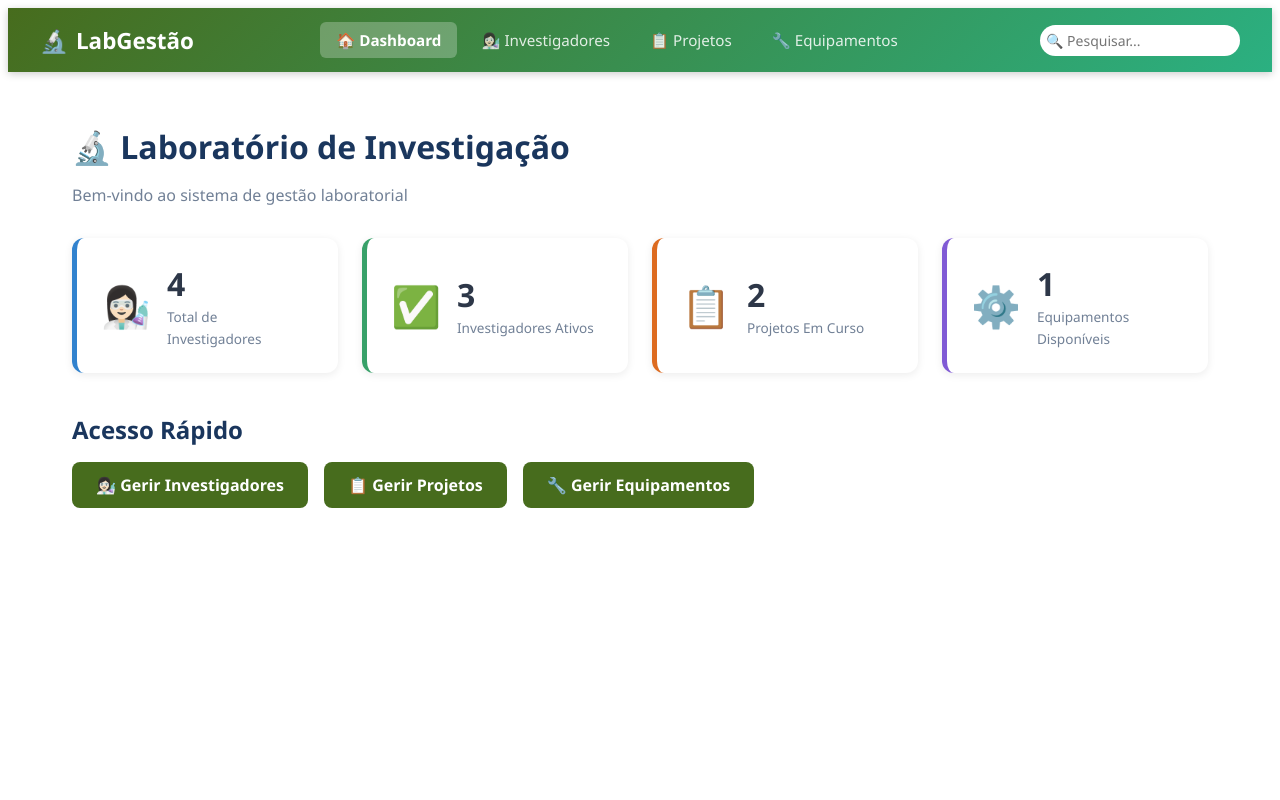
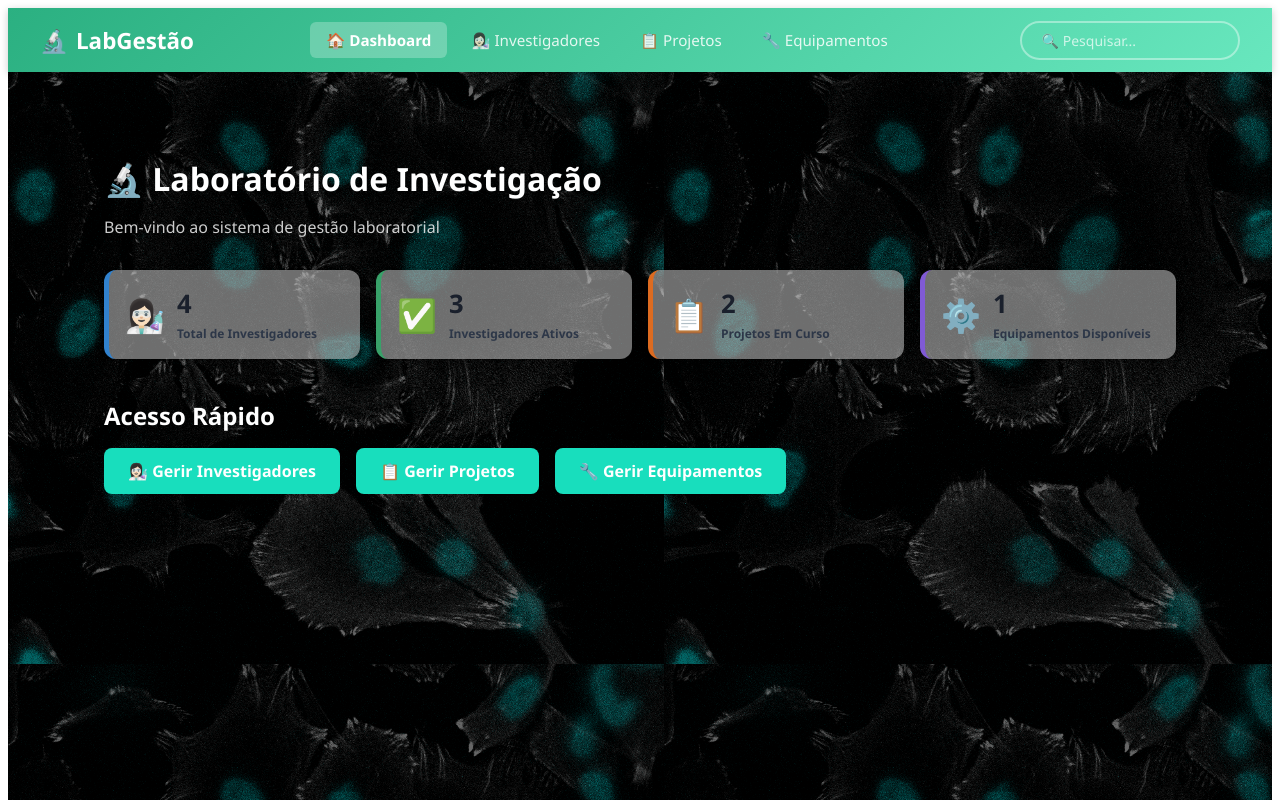
Before and after one commit to gcarine-AI/Gestao-Laboratorio, an Angular app: page /dashboard in a window 1280 px wide. Shown: the top 800 px of the page. Built offline with nearby package versions, Linux system fonts and the light colour scheme.

Commit message:
otimizaçoes-CSS

```diff
--- a/src/app/app.css
+++ b/src/app/app.css
@@ -8,17 +8,20 @@
 body {
   background-color: #f0f4f8;
   color: #2d3748;
+
+
 }
 
 .app-container {
   min-height: 100vh;
   display: flex;
   flex-direction: column;
+  background-image: linear-gradient(rgba(0,0,0,0.6), rgba(0,0,0,0.6)), url('./../../public/cellsForJS.png');
 }
 
 /* ── NAVBAR ── */
 .navbar {
-  background: linear-gradient(135deg, #476c1d, #2bb081);
+  background: linear-gradient(135deg, #2bb081, #68e7be);
   color: white;
   padding: 0 2rem;
   display: flex;
@@ -72,53 +75,79 @@ body {
 }
 /* —— Botao pesquisar —— */
 .pesquisa-global {
-  position: relative
+  position: relative;
+  display:flex;
+  align-items: center;
+  gap: 8px
 }
 
 .pesquisa-global input {
-  padding: 6px;
+  padding: 8px 16px;
   border-radius: 20px;
-  border: none;
+  border: 2px solid rgba(255,255,255,0.4);;
   outline: none;
   font-size: 14px;
-  width: 200px;
+  width: 220px;
+  background:rgba(255,255,255,0);
+  color: white;
+  transition: all 0.3s;
+}
+
+.pesquisa-global input::placeholder {
+  color: rgba(255,255,255,0.7);
+}
+
+.pesquisa-global input:focus {
+  background: rgba(255,255,255,0.25);
+  border-color: rgba(255,255,255,0.8);
+  width: 260px;
 }
 
 .dropdown {
   position: absolute;
-  top: 40px;
+  top: 44px;
   right: 0;
   background: #e0e0e0;
-  border-radius: 8px;
-  box-shadow: 0 4px 12px rgba(0,0,0,0.15);
-  width: 280px;
+  border-radius: 12px;
+  box-shadow: 0 8px 24px rgba(0,0,0,0.15);
+  width: 300px;
   z-index: 1000;
   overflow: hidden;
+  border-top: #2bb081 ;
 }
 
 
 .dropdown-item {
   display: flex;
   align-items: center;
-  gap: 8px;
-  padding: 10px 16px;
-  color: #333;
+  gap: 10px;
+  padding: 12px 16px;
+  color: #2d3748;
   text-decoration: none;
   font-size: 14px;
   border-bottom: 1px solid #f0f0f0;
+  transition: 0.2s;
 }
 
 .dropdown-item:hover {
-  background: #f5f5f5;
+  background: #f0fff4;
+   color: #276749;
 }
 
-.badge {
-  margin-left: auto;
-  font-size: 11px;
-  background: #e0e0e0;
-  padding: 2px 8px;
-  border-radius: 10px;
-  color: #666;
+
+.badge-investigador {
+  background: #bee3f8;
+  color: #2c5282;
+}
+
+.badge-projeto {
+  background: #c6f6d5;
+  color: #276749;
+}
+
+.badge-equipamento {
+  background: #feebc8;
+  color: #7b341e;
 }
 
 .dropdown-vazio {
--- a/src/app/app.html
+++ b/src/app/app.html
@@ -33,7 +33,7 @@
         type="text"
         [(ngModel)] = "termoDePesquisa"
         (keyup.enter)=" pesquisar()"
-        placeholder="🔍 Pesquisar...">
+        placeholder=" 🔍 Pesquisar... ">
 
       @if (mostrarDropdown && resultados.length > 0) {
         <div class = "dropdown">
@@ -46,7 +46,7 @@
               @if (resultado.tipo === 'projeto') { 📋 }
               @if (resultado.tipo === 'equipamento') { 🔧 }
               {{ resultado.nome }}
-              <span class="badge">{{ resultado.tipo }}</span>
+              <span class="badge badge-{{ resultado.tipo }}">{{ resultado.tipo }}</span>
             </a>
           }
         </div>
--- a/src/app/components/card/card.css
+++ b/src/app/components/card/card.css
@@ -33,7 +33,7 @@
 
 .badge.verde   { background: #c6f6d5; color: #276749; }
 .badge.azul    { background: #bee3f8; color: #2c5282; }
-.badge.laranja { background: #feebc8; color: #7b341e; }
+.badge.laranja { background: #feebc8; color: #d84518; }
 .badge.vermelho{ background: #fed7d7; color: #9b2335; }
 
 
@@ -62,7 +62,7 @@
 
 .btn-ver {
   background: #ebf8ff;
-  color: #2b6cb0;
+  color: #2bb079;
   text-decoration: none;
   padding: 0.4rem 0.8rem;
   border-radius: 6px;
--- a/src/app/pages/dashboard/dashboard.css
+++ b/src/app/pages/dashboard/dashboard.css
@@ -1,30 +1,38 @@
 .dashboard h1 {
   font-size: 2rem;
-  color: #1a365d;
+  color: white;
   margin-bottom: 0.25rem;
+}
+.dashboard {
+  background-size: cover;
+  background-position: center;
+  background-attachment: fixed;
+  min-height: 100vh;
+  border-radius: 12px;
+  padding: 2rem;
 }
 
 .subtitulo {
-  color: #718096;
+  color: rgba(255,255,255,0.8) ;
   margin-bottom: 2rem;
 }
 
 /* ── KPIs ── */
 .kpis {
   display: grid;
-  grid-template-columns: repeat(auto-fit, minmax(220px, 1fr));
-  gap: 1.5rem;
+  grid-template-columns: repeat(auto-fit, minmax(180px, 1fr));
+  gap: 1rem;
   margin-bottom: 2.5rem;
 }
 
 .kpi {
-  background: white;
+  background: rgba(200, 200, 200, 0.55);
   border-radius: 12px;
-  padding: 1.5rem;
+  padding: 1rem;
   display: flex;
   align-items: center;
-  gap: 1rem;
-  box-shadow: 0 2px 8px rgba(0,0,0,0.08);
+  gap: 0.75rem;
+  box-shadow: 0 2px 8px rgba(0,0,0,0.2);
   border-left: 5px solid;
 }
 
@@ -34,49 +42,50 @@
 .kpi.roxo  { border-color: #805ad5; }
 
 .kpi-icone {
-  font-size: 2.5rem;
+  font-size: 2rem;
 }
 
 .kpi-valor {
   display: block;
-  font-size: 2rem;
+  font-size: 1.6rem;
   font-weight: 700;
-  color: #2d3748;
+  color: #1a202c;
 }
 
 .kpi-label {
-  font-size: 0.85rem;
-  color: #718096;
+  font-size: 0.75rem;
+  color: #2d3748;
+  font-weight: 600;
 }
 
 /* ── ÚLTIMO ITEM ── */
 .ultimo-item {
-  background: white;
+  background: rgba(200, 200, 200, 0.55);
   border-radius: 12px;
   padding: 1.5rem;
   margin-bottom: 2.5rem;
-  box-shadow: 0 2px 8px rgba(0,0,0,0.08);
+  box-shadow: 0 2px 8px rgba(0,0,0,0.2);
 }
 
 .ultimo-item h2 {
   margin-bottom: 1rem;
-  color: #1a365d;
+  color: #1a202c;
 }
 
 .item-card {
-  background: #f7fafc;
+  background: rgba(180, 180, 180, 0.5);
   border-radius: 8px;
   padding: 1rem;
 }
 
 .item-card p {
   margin-bottom: 0.5rem;
-  color: #4a5568;
+  color: #1a202c;
 }
 
 /* ── ATALHOS ── */
 .atalhos h2 {
-  color: #1a365d;
+  color: white;
   margin-bottom: 1rem;
 }
 
@@ -87,7 +96,7 @@
 }
 
 .atalho {
-  background: #476c1d;
+  background: #18debd;
   color: white;
   text-decoration: none;
   padding: 0.75rem 1.5rem;
@@ -97,5 +106,5 @@
 }
 
 .atalho:hover {
-  background: #476c1d;
+  background: #2bb081;
 }
--- a/src/app/pages/detalhe/detalhe.css
+++ b/src/app/pages/detalhe/detalhe.css
@@ -64,7 +64,7 @@
 .badge-em-pausa    { background: #feebc8; color: #7b341e; }
 .badge-disponível { background: #c6f6d5; color: #276749; }
 .badge-em-uso     { background: #bee3f8; color: #2c5282; }
-.badge-em-manutencao { background: #feebc8; color: #7b341e; }
+.badge-em-manutenção { background: #feebc8; color: #7b341e; }
 
 /* ── DETALHE CARD ── */
 .detalhe-grid {
--- a/src/app/pages/detalhe/detalhe.html
+++ b/src/app/pages/detalhe/detalhe.html
@@ -110,7 +110,7 @@
         <span class="badge"
           [class.badge-disponível]="equipamento.estado === 'Disponível'"
           [class.badge-em-uso]="equipamento.estado === 'Em uso'"
-          [class.badge-manutencao]="equipamento.estado === 'Em manutenção'">
+          [class.badge-manutenção]="equipamento.estado === 'Em manutenção'">
           {{ equipamento.estado | status }}
         </span>
       </div>
--- a/src/app/pages/equipamentos/equipamentos.html
+++ b/src/app/pages/equipamentos/equipamentos.html
@@ -42,7 +42,7 @@
   <div class = "lista">
     @for (equip of equipamentosFiltrados; track equip.id) {
       <div class="card" [class.diponivel]="equip.estado === 'Disponível'"
-                        [class.em-manutencao]="equip.estado === 'Em manutenção'"
+                        [class.em-manutenção]="equip.estado === 'Em manutenção'"
                         [class.em-uso]="equip.estado === 'Em uso'">
 
         <div class="card-topo">
--- a/src/app/pages/investigadores/investigadores.css
+++ b/src/app/pages/investigadores/investigadores.css
@@ -1,5 +1,5 @@
 .pagina h1 {
-  color: #1a365d;
+  color: whitesmoke;
 }
 
 .cabecalho {
@@ -117,7 +117,7 @@
 
 .btn-ver {
   background: #ebf8ff;
-  color: #2b6cb0;
+  color: #2bb079;
   text-decoration: none;
   padding: 0.4rem 0.8rem;
   border-radius: 6px;
--- a/src/app/pages/investigadores/investigadores.html
+++ b/src/app/pages/investigadores/investigadores.html
@@ -1,7 +1,7 @@
 <div class="pagina">
 
   <div class="cabecalho">
-    <h1> Investigadores</h1>
+    <h1> 👩🏻‍🔬 Investigadores</h1>
     <a routerLink="/formulario/investigador" class="btn-adicionar">
       + Adicionar Investigador
     </a>
--- a/src/app/pages/projetos/projetos.css
+++ b/src/app/pages/projetos/projetos.css
@@ -1,5 +1,5 @@
 .pagina h1 {
-  color: #1a365d;
+  color: whitesmoke;
 }
 
 .cabecalho {
@@ -10,7 +10,7 @@
 }
 
 .btn-adicionar {
-  background: #2b6cb0;
+  background: #18efe4;
   color: white;
   text-decoration: none;
   padding: 0.6rem 1.2rem;
@@ -20,7 +20,7 @@
 }
 
 .btn-adicionar:hover {
-  background: #1a365d;
+  background: #1c9b95;
 }
 
 /* ── FILTROS ── */
@@ -110,7 +110,7 @@
 
 .btn-ver {
   background: #ebf8ff;
-  color: #2b6cb0;
+  color: #2bb079;
   text-decoration: none;
   padding: 0.4rem 0.8rem;
   border-radius: 6px;
--- a/src/app/pipes/status-pipe.ts
+++ b/src/app/pipes/status-pipe.ts
@@ -10,7 +10,7 @@ export class StatusPipe implements PipeTransform {
       'Em curso': '🟢 Em curso',
       'Concluído': '✅ Concluído',
       'Em pausa': '⏸️ Em pausa',
-      'Disponível': '🟢 Disponível',
+      'Disponível': '❇️ Disponível',
       'Em uso': '🔵 Em uso',
       'Em manutenção': '🔧 Em manutenção'
     };
```
Also changed, not shown: src/app/pages/equipamentos/equipamentos.css (+6 -6 lines), public/cellsForJS.png (added).
